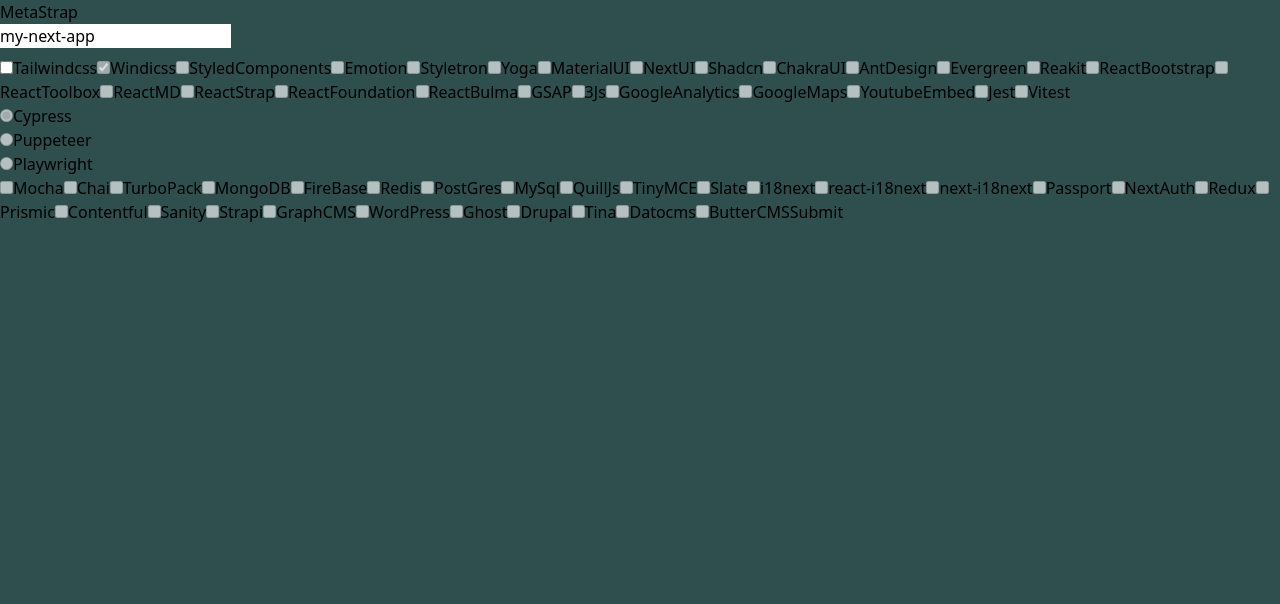
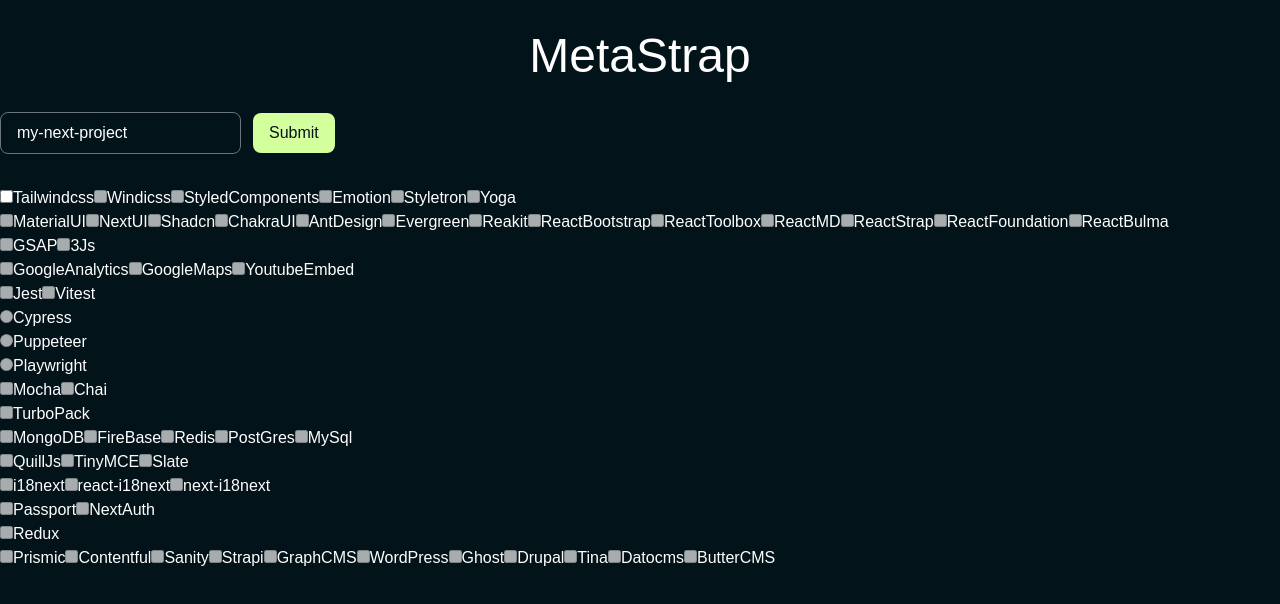
Before and after one commit to metastrap/metastrap.github.io, a Next.js app: page / in a window 1280 px wide. Shown: the top 604 px of the page. Built offline with nearby package versions, Linux system fonts and the light colour scheme; no server answers.

Commit message:
improve overall stylings

```diff
--- a/app/page.tsx
+++ b/app/page.tsx
@@ -2,8 +2,8 @@
 
 export default async function Home() {
   return (
-    <main>
-      <h1>MetaStrap</h1>
+    <main className="container mx-auto pt-8">
+      <h1 className="text-5xl text-center">MetaStrap</h1>
       <Form />
     </main>
   );
--- /dev/null
+++ b/components/button.tsx
@@ -0,0 +1,23 @@
+import { ReactNode } from 'react';
+
+// eslint-disable-next-line import/prefer-default-export
+export function Button({
+  children, className, ...rest
+}: {
+  children: ReactNode,
+  className?: string,
+} & Record<string, unknown>) {
+  return (
+    <button
+      className={`bg-primary text-base rounded-lg px-4 py-2 ${className}`}
+      type="submit"
+      {...rest}
+    >
+      {children}
+    </button>
+  );
+}
+
+Button.defaultProps = {
+  className: '',
+};
--- a/components/form.tsx
+++ b/components/form.tsx
@@ -8,12 +8,14 @@
 import Metastrap, { enums } from '@metastrap/core';
 
 import NextConfig from 'config/next';
-import { IGroup, TElement } from 'types/index';
+import { IForm, TElement } from 'types/index';
 import format from 'formatters';
+import { TextInput } from './input';
+import { Button } from './button';
 
 const CURR_FRAMEWORK = 'next';
 
-let form: UseFormReturn<IGroup>;
+let form: UseFormReturn<IForm>;
 
 export default function FormMain() {
   const [zip, setZip] = useState<JSZip | null>(null);
@@ -31,13 +33,16 @@
       });
   }, []);
 
-  // eslint-disable-next-line @typescript-eslint/no-unused-vars
-  async function onSubmit(data: IGroup) {
+  async function onSubmit(data: IForm) {
+    const { downloadFileName, config } = data;
     if (zip) {
       const ms = new Metastrap(
         zip,
         enums.EFrameworks.next,
-        format(data),
+        {
+          downloadFileName,
+          features: format(config),
+        },
       );
       await ms.run();
       ms.downloadZip();
@@ -45,19 +50,32 @@
   }
 
   form = useForm({
-    defaultValues: NextConfig,
+    defaultValues: {
+      downloadFileName: 'my-next-project',
+      config: NextConfig,
+    },
   });
 
   return (
     <form onSubmit={form.handleSubmit(onSubmit)}>
+      <div className="my-8">
+        <TextInput
+          register={form.register}
+          name="downloadFileName"
+          placeholder="Project Name"
+        />
+        <Button
+          className="mx-3"
+        >
+          Submit
+        </Button>
+      </div>
       <Loop registerKey="" element={NextConfig} />
-      <button type="submit">Submit</button>
     </form>
   );
 }
 
 function Loop({ element, registerKey }: {
-  // eslint-disable-next-line react/require-default-props
   registerKey: string | undefined,
   element: TElement
 }) {
@@ -67,7 +85,7 @@
       // eslint-disable-next-line no-case-declarations
       const registerPrefix = (registerKey ? `${registerKey}.elements` : 'elements');
       return (
-        <>
+        <fieldset>
           {
             element.elements.map((elem, index) => (
               <Loop
@@ -77,7 +95,7 @@
               />
             ))
           }
-        </>
+        </fieldset>
       );
     case 'checkbox':
       return (
@@ -87,7 +105,7 @@
             disabled={!element.active}
             type="checkbox"
             key={id}
-            {...form.register(`${registerKey}.value` as keyof IGroup)}
+            {...form.register(`${registerKey}.value` as keyof IForm)}
           />
           <label htmlFor={id}>{element.id}</label>
         </>
@@ -102,7 +120,7 @@
                 disabled={!element.active}
                 id={option}
                 value={option}
-                {...form.register(`${registerKey}.value` as keyof IGroup)}
+                {...form.register(`${registerKey}.value` as keyof IForm)}
               />
               <label htmlFor={option}>{option}</label>
             </div>
@@ -111,14 +129,13 @@
       );
     case 'text':
       return (
-        <input
-          type="text"
+        <TextInput
           key={id}
+          name={`${registerKey}.value` as keyof IForm}
+          register={form.register}
           className="block mb-2"
-          {...form.register(`${registerKey}.value` as keyof IGroup)}
         />
       );
+    // ToDo: implement `ref`
   }
-  // if (registerKey !== undefined) {
-  // }
 }
--- /dev/null
+++ b/components/input.tsx
@@ -0,0 +1,27 @@
+import React from 'react';
+import { UseFormRegister } from 'react-hook-form';
+import { IForm } from 'types/index';
+
+// eslint-disable-next-line import/prefer-default-export
+export function TextInput({
+  register, name, className = '', ...rest
+}: {
+  register: UseFormRegister<IForm>,
+  name: string,
+  className?: string,
+  placeholder?: string,
+} & Record<string, unknown>) {
+  return (
+    <input
+      type="text"
+      className={`bg-transparent border rounded-lg border-gray-500 focus:border-gray-700 focus:outline-none py-2 px-4 ${className}`}
+      {...register(name as keyof IForm)}
+      {...rest}
+    />
+  );
+}
+
+TextInput.defaultProps = {
+  className: '',
+  placeholder: '',
+};
--- a/config/next.ts
+++ b/config/next.ts
@@ -4,12 +4,6 @@
   id: 'next',
   type: 'group',
   elements: [
-    {
-      id: 'projectName',
-      type: 'text',
-      value: 'my-next-app',
-      active: true,
-    },
     {
       id: 'styling',
       type: 'group',
--- a/formatters/index.ts
+++ b/formatters/index.ts
@@ -1,4 +1,4 @@
-import { IGroup, TElement } from 'types/index';
+import { ConfigFeatures, IGroup, TElement } from 'types/index';
 import type { types } from '@metastrap/core';
 
 export function convert(data: TElement): Record<string, unknown> {
@@ -26,12 +26,8 @@
   } : {};
 }
 
-export default function format(data: IGroup): types.INextOptions {
-  const features = convert(data) as unknown as types.INextOptions['features'] & Record<string, unknown>;
-  const downloadFileName = features.withprojectName as string;
+export default function format(data: IGroup): ConfigFeatures {
+  const features = convert(data) as unknown as ConfigFeatures;
   delete features.withprojectName;
-  return {
-    features,
-    downloadFileName,
-  };
+  return features;
 }
--- a/styles/globals.css
+++ b/styles/globals.css
@@ -2,6 +2,25 @@
 @tailwind components;
 @tailwind utilities;
 
+html, body {
+  margin: 0;
+  padding: 0;
+  font-family: inherit;
+  font-size: inherit;
+  line-height: inherit;
+  color: inherit;
+}
+
+* {
+  margin: 0;
+  padding: 0;
+  box-sizing: border-box;
+}
+
 body {
-  background-color: darkslategray;
+  font-family: Arial, sans-serif;
+  font-size: 16px;
+  line-height: 1.5;
+
+  @apply bg-base text-white;
 }
--- a/tailwind.config.js
+++ b/tailwind.config.js
@@ -4,5 +4,13 @@
     './app/**/*.{ts,tsx,mdx}',
     './components/**/*.{ts,tsx,mdx}',
   ],
+  theme: {
+    extend: {
+      colors: {
+        base: '#03131a',
+        primary: '#d4ff9d',
+      },
+    },
+  },
   plugins: [],
 };
```
Also changed, not shown: types/index.ts (+10 -0 lines), .eslintrc.cjs.
